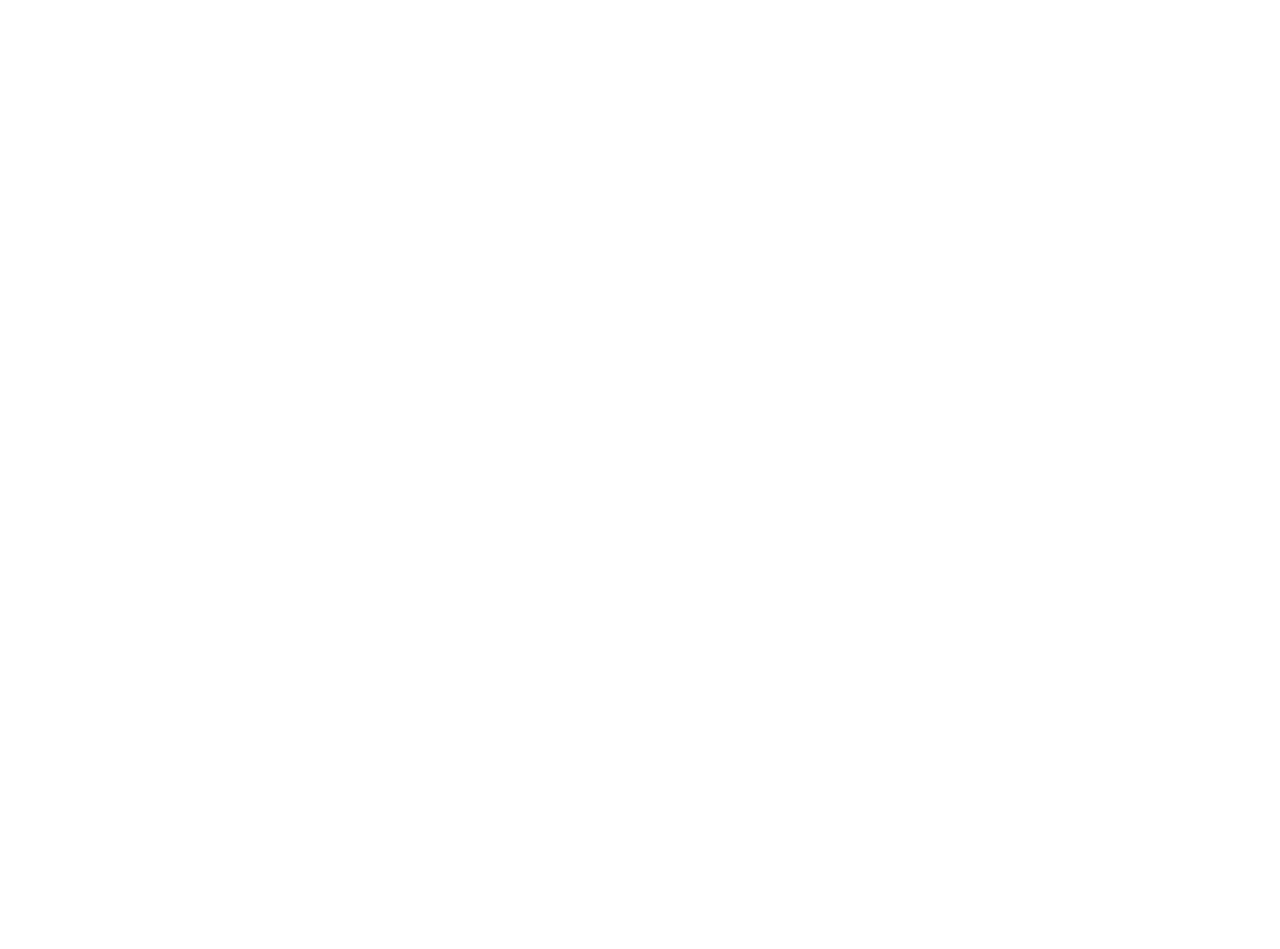
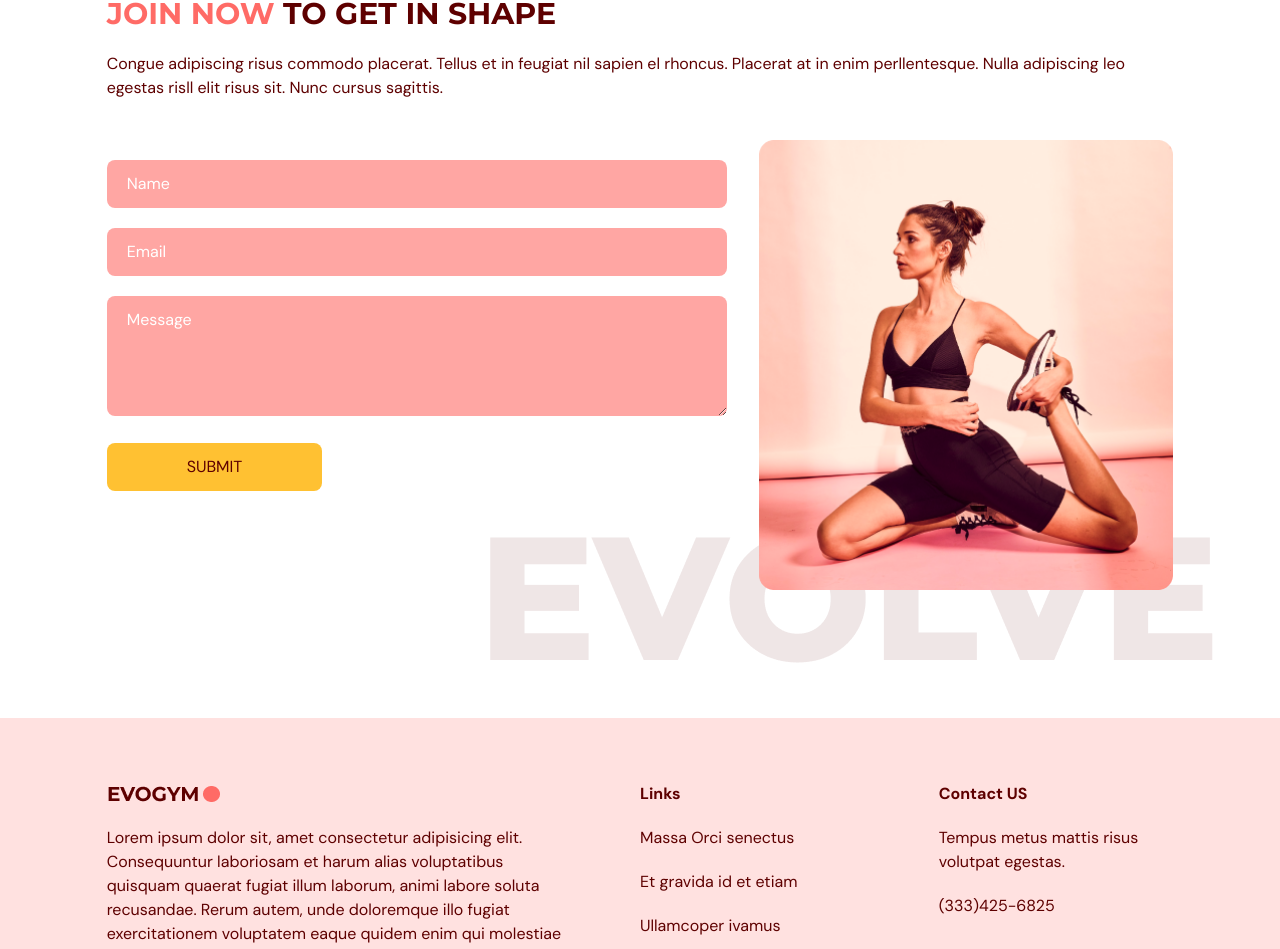
Before and after one commit to ariful-islam-dev/evogym, a React (Vite) app: page / in a window 1280 px wide. Shown: the part 3090-4039 px from the top of the page. Before the commit the page ends 2990 px from the top, so only its background shows below. Built offline with nearby package versions, Linux system fonts and the light colour scheme.

Commit message:
include footer section and finished it

```diff
--- a/package.json
+++ b/package.json
@@ -14,7 +14,8 @@
     "framer-motion": "^10.16.16",
     "react": "^18.2.0",
     "react-anchor-link-smooth-scroll": "1.0.12",
-    "react-dom": "^18.2.0"
+    "react-dom": "^18.2.0",
+    "react-hook-form": "^7.49.3"
   },
   "devDependencies": {
     "@types/node": "^20.10.6",
--- a/src/App.tsx
+++ b/src/App.tsx
@@ -4,6 +4,8 @@
 import { SelectedPage } from "@/shared/types";
 import Benefits from "@/scenes/Benefits";
 import OurClasses from "@/scenes/OurClasses";
+import ContactUs from "@/scenes/Contact";
+import Footer from "@/scenes/Footer";
 
 SelectedPage
 
@@ -31,6 +33,8 @@
     <Home setSelectedPage={setSelectedPage}/>
     <Benefits setSelectedPage={setSelectedPage}/>
     <OurClasses setSelectedPage={setSelectedPage}/>
+    <ContactUs setSelectedPage={setSelectedPage}/>
+    <Footer/>
   </div>;
 }
 
--- /dev/null
+++ b/src/scenes/Contact/index.tsx
@@ -0,0 +1,124 @@
+import { SelectedPage } from '@/shared/types'
+import { motion } from 'framer-motion';
+import { useForm } from 'react-hook-form';
+import ContactUsPageGraphic from "@/assets/ContactUsPageGraphic.png";
+import HText from '@/shared/HText';
+
+type Props = {
+  setSelectedPage: (value: SelectedPage) => void;
+}
+
+
+const ContactUs = ({ setSelectedPage }: Props) => {
+  const inputStyles = ` mt-5 w-full px-5 py-3 placeholder-white rounded-lg bg-primary-300`;
+  const { register, trigger, formState: { errors } } = useForm();
+  const onSubmit = async(e:any) => {
+    const isValid = await trigger();
+    if (!isValid) {
+      e.preventDefault();
+    }
+  }
+  return (
+    <section id="contactus" className='w-5/6 pt-24 pb-32 mx-auto'>
+      <motion.div onViewportEnter={() => setSelectedPage(SelectedPage.ContactUs)}>
+        {/* HEADER */}
+        <motion.div
+          initial="hidden"
+          whileInView="visible"
+          viewport={{ once: true, amount: 0.5 }}
+          transition={{ delay: 0.2, duration: 0.5 }}
+          variants={{
+            hidden: { opacity: 0, x: -50 },
+            visible: { opacity: 1, x: 0 }
+          }}
+        >
+          <HText>
+            <span className='text-primary-500'>JOIN NOW</span> TO GET IN SHAPE
+          </HText>
+          <p className="my-5">
+            Congue adipiscing risus commodo placerat. Tellus et in feugiat nil sapien el rhoncus. Placerat at in enim perllentesque. Nulla adipiscing leo egestas risll elit risus sit. Nunc cursus sagittis.
+          </p>
+        </motion.div>
+        {/* RORM AND IMAGE */}
+        <div className="justify-between gap-8 mt-10 md:flex">
+          <motion.div
+            className='mt-10 basis-3/5 md:mt-0'
+            initial="hidden"
+            whileInView="visible"
+            viewport={{ once: true, amount: 0.5 }}
+            transition={{ delay: 0.2, duration: 0.5 }}
+            variants={{
+              hidden: { opacity: 0, y: 50 },
+              visible: { opacity: 1, y: 0 }
+            }}
+          >
+            <form
+              target='_blank'
+              onSubmit={onSubmit}
+              method='POST'
+            >
+              <input type="text" className={inputStyles}
+                placeholder='Name'
+                {...register("name", { required: true, maxLength: 100 })}
+              />
+              {errors.name && (
+                <p className='mt-1 text-primary-500'>
+                  {errors.name.type === "required" && "This field is required"}
+                  {errors.name.type === "maxLength" && "MAX length is 100 char"}
+                </p>
+              )}
+              <input type="email" className={inputStyles}
+                placeholder='Email'
+                {...register("email",
+                  {
+                    required: true,
+                    pattern: /^[A-Z0-9._%+-]+@[A-Z0-9.-]+\.[A-Z]{2,}$/i
+
+                  })}
+              />
+              {errors.email && (
+                <p className='mt-1 text-primary-500'>
+                  {errors.email.type === "required" && "This field is required"}
+                  {errors.email.type === "pattern" && "Invalid email address"}
+                </p>
+              )}
+              <textarea className={inputStyles}
+                rows={4}
+                cols={50}
+                placeholder='Message'
+                {...register("message",
+                  {
+                    required: true,
+                    maxLength: 2000,
+                  })}
+              />
+              {errors.message && (
+                <p className='mt-1 text-primary-500'>
+                  {errors.message.type === "required" && "This field is required"}
+                  {errors.message.type === "pattern" && "Max length is 2000 char"}
+                </p>
+              )}
+              <button type="submit" className='px-20 py-3 mt-5 transition duration-500 rounded-lg bg-secondary-500 hover:text-white'>SUBMIT</button>
+            </form>
+          </motion.div>
+          <motion.div className='relative mt-16 basis-2/5 md:mt-0'
+            initial="hidden"
+            whileInView="visible"
+            viewport={{ once: true, amount: 0.5 }}
+            transition={{ delay: 0.2, duration: 0.5 }}
+            variants={{
+              hidden: { opacity: 0, y: 50 },
+              visible: { opacity: 1, y: 0 }
+            }}
+          >
+            <div className='md:before:content-evolvetext w-full before:absolute before:-bottom-20 before:-right-10 before:z-[-1]'>
+              <img src={ContactUsPageGraphic} alt="Contact Us Page graphic" className='w-full'  />
+            </div>
+          </motion.div>
+        </div>
+      </motion.div>
+    </section>
+  )
+}
+
+export default ContactUs
--- /dev/null
+++ b/src/scenes/Footer/index.tsx
@@ -0,0 +1,29 @@
+
+import logo from '@/assets/Logo.png';
+
+const Footer = () => {
+  return (
+    <footer className='py-16 bg-primary-100'>
+        <div className="w-5/6 gap-16 mx-auto justify md:flex">
+            <div className='mt-16 basis-1/2 md:mt-0'>
+                <img src={logo} alt="Logo" />
+                <p className='my-5'>Lorem ipsum dolor sit, amet consectetur adipisicing elit. Consequuntur laboriosam et harum alias voluptatibus quisquam quaerat fugiat illum laborum, animi labore soluta recusandae. Rerum autem, unde doloremque illo fugiat exercitationem voluptatem eaque quidem enim qui molestiae dicta perspiciatis aperiam tempora quas voluptas officiis sequi sunt. Natus quia enim quo aperiam.</p>
+                <p>&copy; All rights Reserved by Ariful Islam</p>
+            </div>
+            <div className='mt-16 basis-1/4 md:mt-0'>
+                <h4 className='font-bold'>Links</h4>
+                <p className="my-5">Massa Orci senectus</p>
+                <p className="my-5">Et gravida id et etiam</p>
+                <p>Ullamcoper ivamus</p>
+            </div>
+            <div className='mt-16 basis-1/4 md:mt-0'>
+                <h4 className='font-bold'>Contact US</h4>
+                <p className="my-5">Tempus metus mattis risus volutpat egestas.</p>
+                <p>(333)425-6825</p>
+            </div>
+        </div>
+    </footer>
+  )
+}
+
+export default Footer
```
Also changed, not shown: 2 other files (tests, documents, lock files or other folders).
